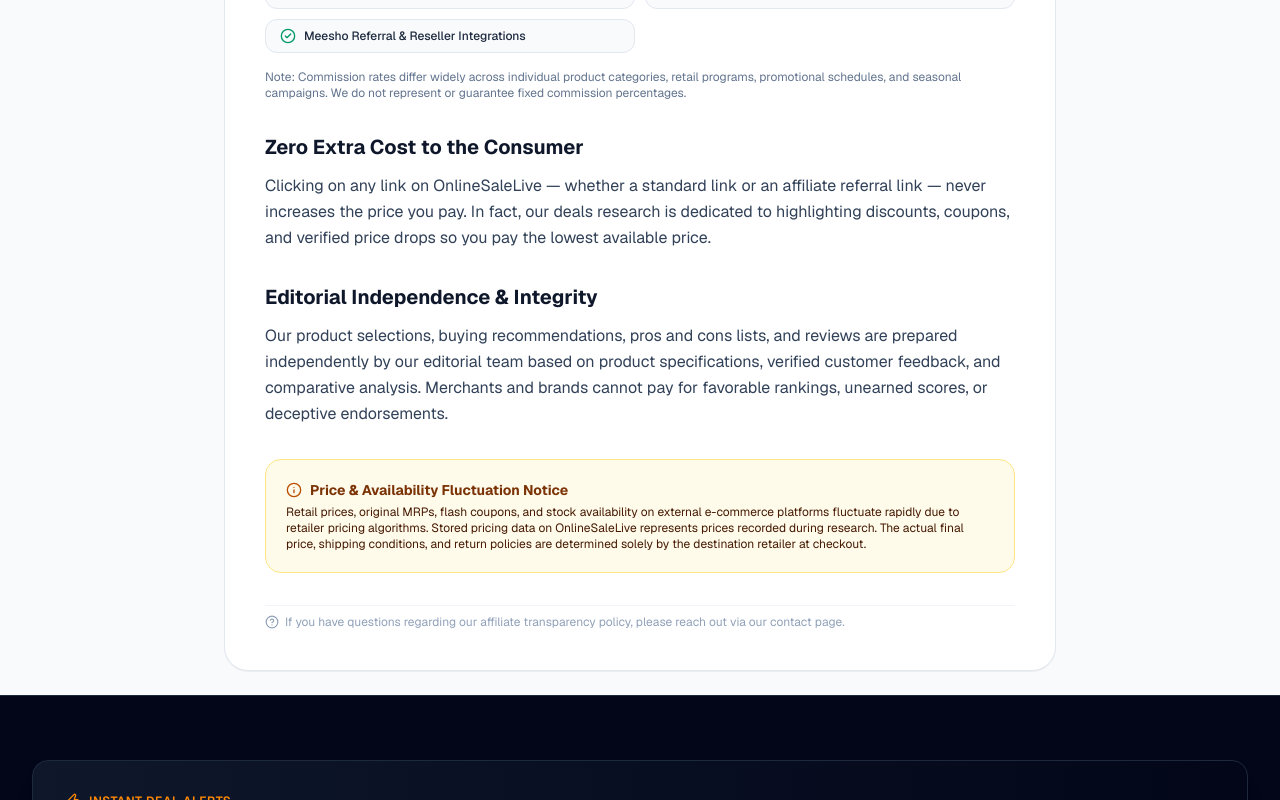
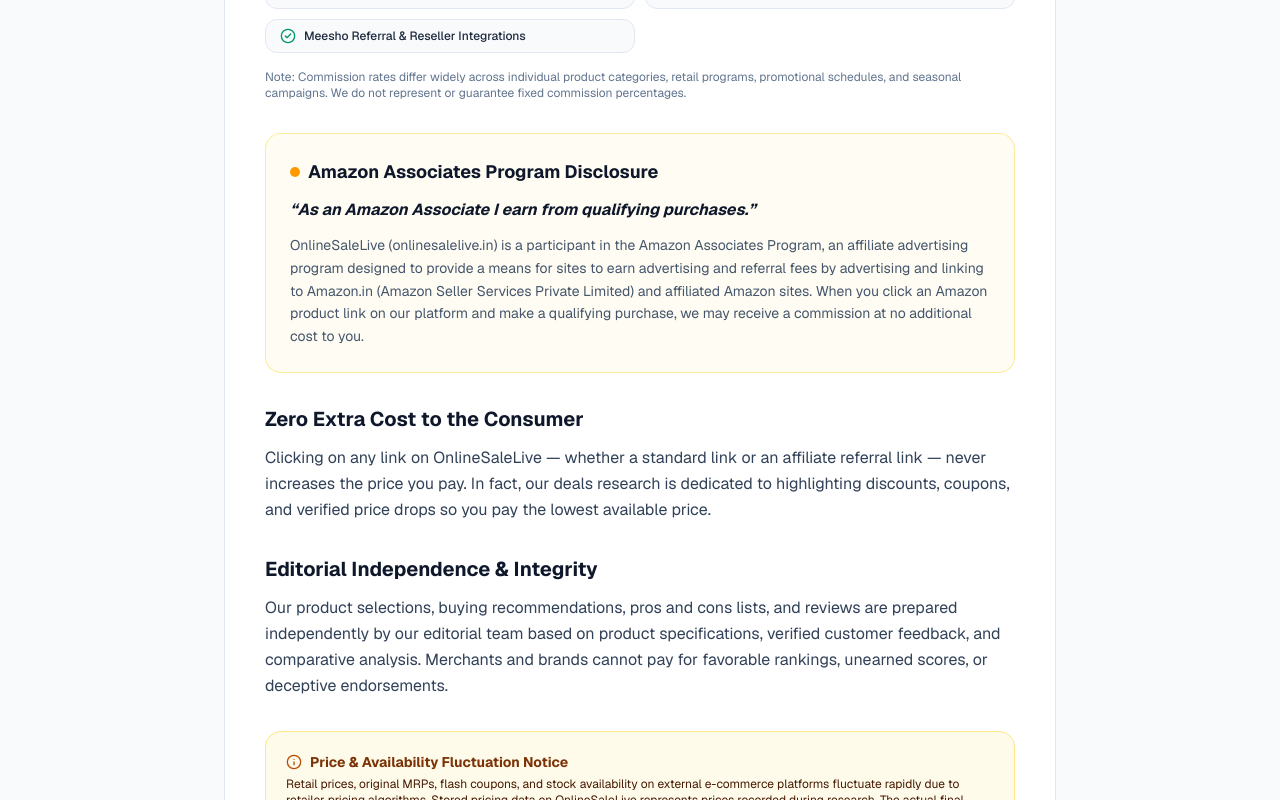
Before and after one commit to surajkumaryadav9749/onlinesalelive, a Next.js app: page /affiliate-disclosure in a window 1280 px wide. Shown: the part 1180-1980 px from the top of the page. Built offline with nearby package versions, Linux system fonts and the light colour scheme; no server answers.

Commit message:
fix Amazon Associates compliance and add affiliate disclosure

```diff
--- a/src/app/affiliate-disclosure/page.tsx
+++ b/src/app/affiliate-disclosure/page.tsx
@@ -101,6 +101,22 @@
           </p>
         </section>
 
+        {/* Amazon Associates Disclosure */}
+        <section className="space-y-3 bg-amber-50/60 border border-amber-200/80 rounded-2xl p-5 sm:p-6 text-slate-800">
+          <div className="flex items-center gap-2">
+            <span className="w-2.5 h-2.5 rounded-full bg-amber-500 shrink-0"></span>
+            <h2 className="text-base sm:text-lg font-bold text-slate-900">
+              Amazon Associates Program Disclosure
+            </h2>
+          </div>
+          <p className="text-sm sm:text-base font-bold text-slate-900 italic">
+            &ldquo;As an Amazon Associate I earn from qualifying purchases.&rdquo;
+          </p>
+          <p className="text-xs sm:text-sm text-slate-600 leading-relaxed">
+            OnlineSaleLive (onlinesalelive.in) is a participant in the Amazon Associates Program, an affiliate advertising program designed to provide a means for sites to earn advertising and referral fees by advertising and linking to Amazon.in (Amazon Seller Services Private Limited) and affiliated Amazon sites. When you click an Amazon product link on our platform and make a qualifying purchase, we may receive a commission at no additional cost to you.
+          </p>
+        </section>
+
         <section className="space-y-3">
           <h2 className="text-xl font-bold text-slate-900">
             Zero Extra Cost to the Consumer
--- a/src/components/layout/Footer.tsx
+++ b/src/components/layout/Footer.tsx
@@ -230,10 +230,10 @@
           </div>
         </div>
 
-        {/* Affiliate Disclosure Notice (FTC & Indian Consumer Protection compliant) */}
+        {/* Affiliate Disclosure Notice (FTC, Amazon Associates & Indian Consumer Protection compliant) */}
         <div className="pt-8 border-t border-slate-800 text-xs text-slate-500 leading-relaxed space-y-2">
           <p>
-            <strong className="text-slate-400">Affiliate Disclosure:</strong> OnlineSaleLive (onlinesalelive.in) is a participant in affiliate marketing programs designed to provide a means for websites to earn referral fees by linking to retail partners including Amazon India, Flipkart, Myntra, AJIO, Meesho, and others. If you click on a deal or product link and make a purchase, we may earn an affiliate commission at absolutely no extra cost to you. Product prices, availability, and discount coupons are subject to marketplace fluctuations and may vary from the time of publication.
+            <strong className="text-slate-400">Affiliate Disclosure:</strong> OnlineSaleLive (onlinesalelive.in) is a participant in affiliate marketing programs designed to provide a means for websites to earn referral fees by linking to retail partners including Amazon India, Flipkart, Myntra, AJIO, Meesho, and others. As an Amazon Associate I earn from qualifying purchases. If you click on a deal or product link and make a purchase, we may earn an affiliate commission at absolutely no extra cost to you. Product prices, availability, and discount coupons are subject to marketplace fluctuations and may vary from the time of publication.
           </p>
           <div className="flex flex-col sm:flex-row items-center justify-between pt-4 gap-3 text-slate-500">
             <p>© {new Date().getFullYear()} OnlineSaleLive. All rights reserved.</p>
--- a/src/components/products/MarketplaceComparison.tsx
+++ b/src/components/products/MarketplaceComparison.tsx
@@ -233,8 +233,12 @@
       </div>
 
       {/* Footer Note */}
-      <div className="p-3 bg-slate-50/70 text-[11px] text-slate-500 text-center border-t border-slate-100">
-        Prices and stock availability are subject to change by retail merchants. Applicable coupons and terms are verified at checkout.
+      <div className="p-3 bg-slate-50/70 text-[11px] text-slate-500 text-center border-t border-slate-100 flex flex-wrap items-center justify-center gap-x-2 gap-y-1">
+        <span>Prices and stock availability are subject to change by retail merchants. Applicable coupons and terms are verified at checkout.</span>
+        <span className="text-slate-300 hidden sm:inline">•</span>
+        <a href="/affiliate-disclosure" className="text-blue-600 hover:text-blue-800 hover:underline font-medium">
+          Affiliate Disclosure
+        </a>
       </div>
     </div>
   );
```
